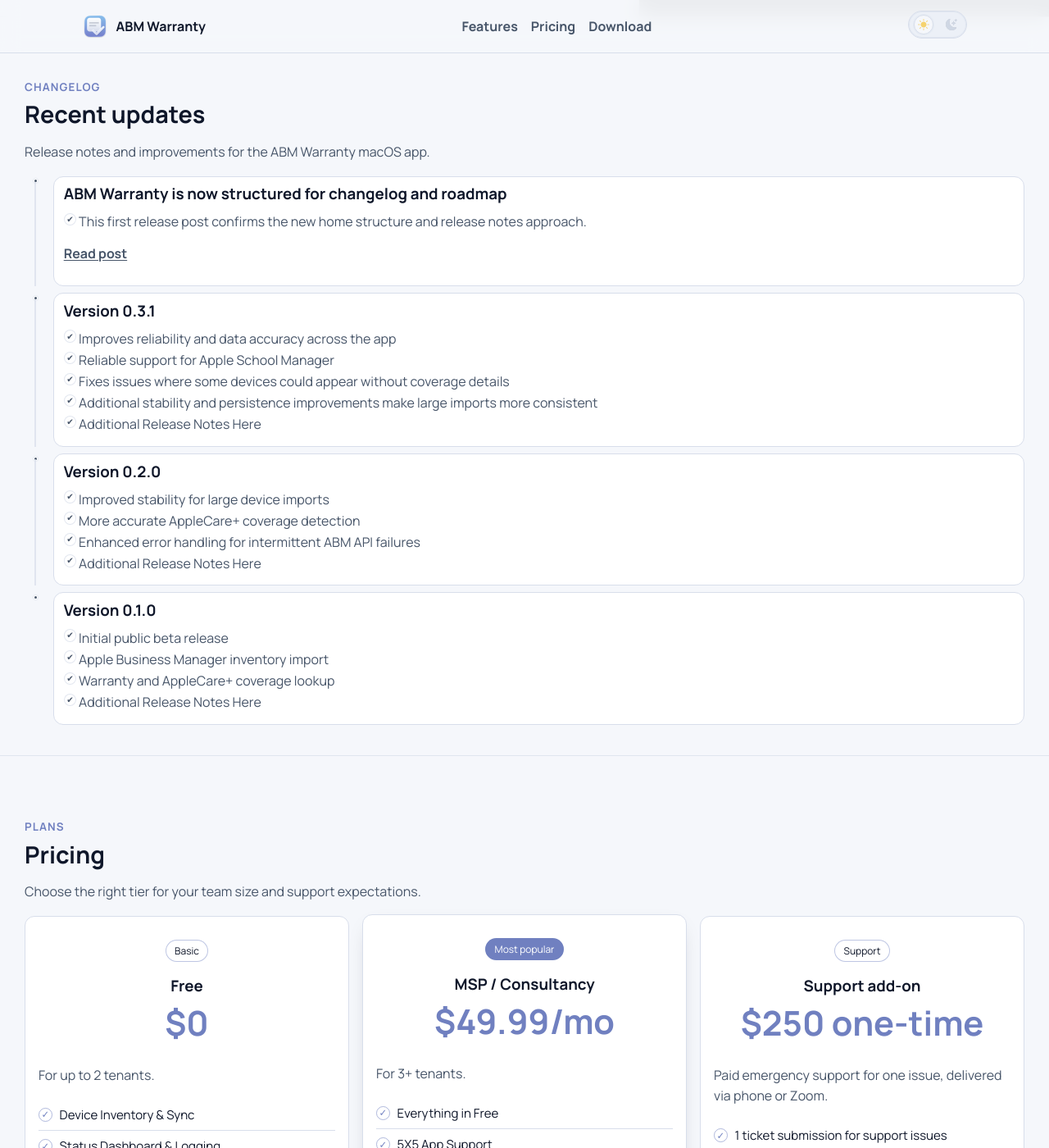
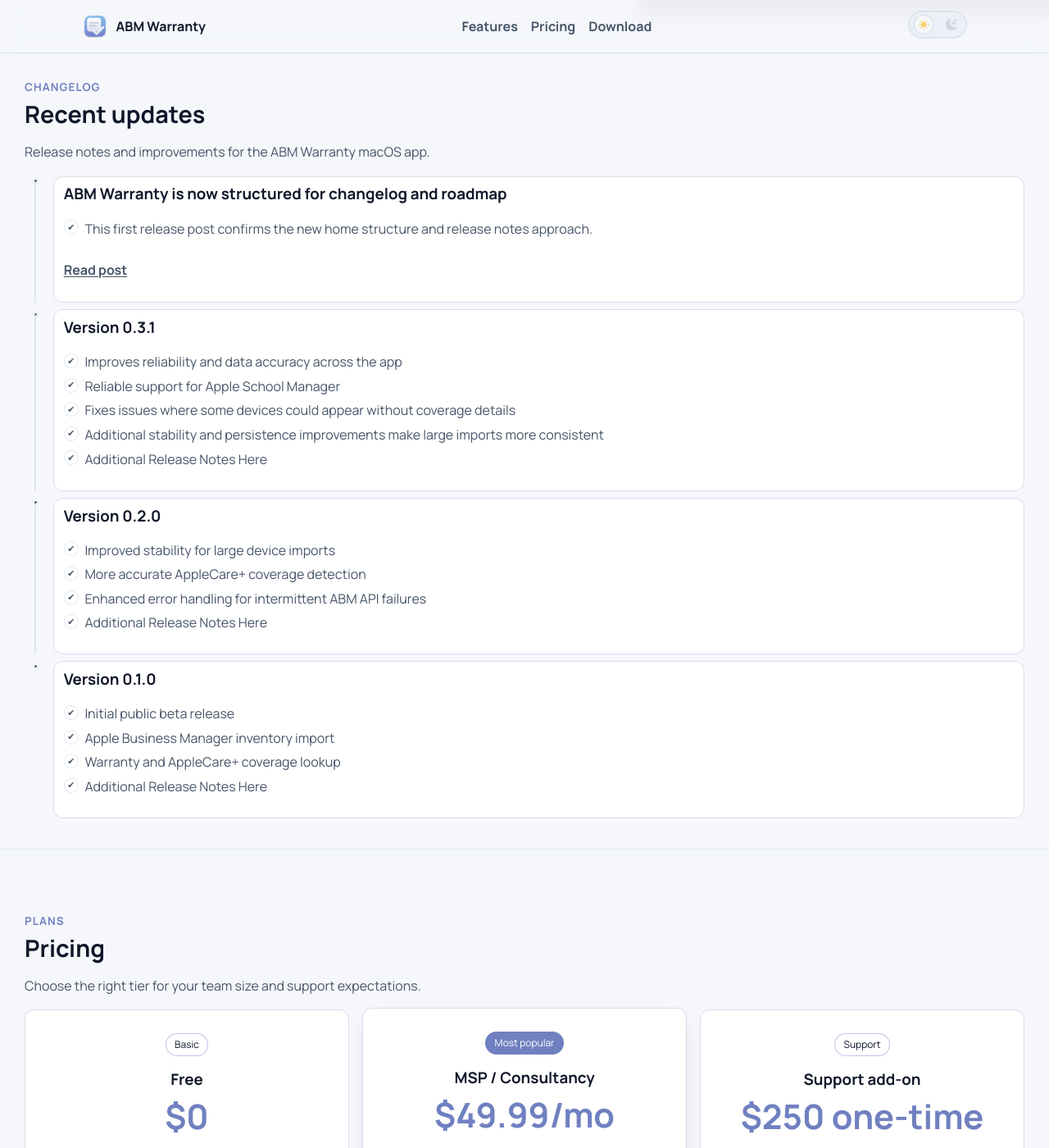
Before and after one commit to jonbrown21/abmwarranty, a Jekyll site: the page built from changelog.md, in a window 1280 px wide and 1400 px high, scrolled down 673 px. Shown: the whole window at 82% size. Built offline with Jekyll 4.4.1, drawn with Linux system fonts in a browser that asks for light colours; grey boxes are pictures that could not be loaded.

Commit message:
style(changelog): align timeline bullet spacing with header checklist style

```diff
--- a/assets/css/main.css
+++ b/assets/css/main.css
@@ -546,36 +546,39 @@ html[data-theme='dark'] .theme-icon-light { color: #9ca9c0; opacity: 0.35; }
 }
 
 .changelog-list {
-  margin: 0.05rem 0 0.1rem;
+  margin: 0.55rem 0 0.8rem;
   padding: 0;
 }
 
 .changelog-list li {
   position: relative;
   list-style: none;
-  padding: 0 0 0 1.15rem;
-  margin: 0.18rem 0;
+  display: flex;
+  align-items: flex-start;
+  gap: 0.48rem;
+  padding: 0.2rem 0 0.2rem 0;
+  margin: 0;
   line-height: 1.45;
   color: var(--text-muted);
 }
 
 .changelog-list li::before {
   content: "✔";
-  position: absolute;
-  left: 0;
-  top: 0.02rem;
-  width: 0.86rem;
-  height: 0.86rem;
+  flex: 0 0 auto;
+  margin-top: 0.05rem;
+  width: 1rem;
+  height: 1rem;
   border-radius: 999px;
   border: 1px solid color-mix(in srgb, var(--border) 72%, transparent);
-  font-size: 0.64rem;
-  line-height: 0.85rem;
+  font-size: 0.68rem;
+  line-height: 1;
   text-align: center;
   color: var(--text-muted);
   display: inline-flex;
   align-items: center;
   justify-content: center;
   background: var(--surface);
+  margin-left: 0;
 }
 
 .changelog-link a,
```
